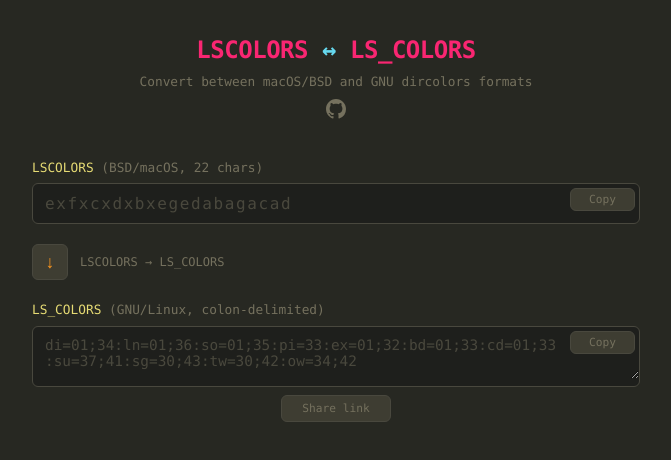
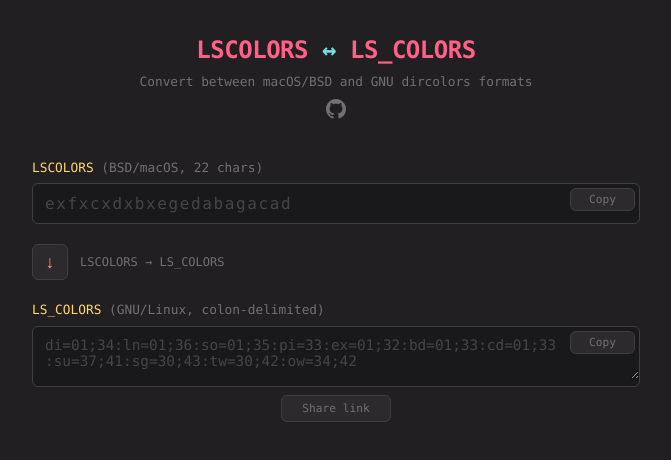
Before and after one commit to kjanat/lscolors, a Svelte app: page / in a window 1280 px wide. Shown: the top 460 px of the page, without its empty margins (304-975 px from the left). Built offline with nearby package versions, Linux system fonts and the light colour scheme.

Commit message:
refactor: reactive derivations, function bindings, Monokai Pro palette

```diff
--- a/index.html
+++ b/index.html
@@ -3,7 +3,10 @@
 	<head>
 		<meta charset="UTF-8">
 		<meta name="viewport" content="width=device-width, initial-scale=1.0">
-		<meta name="description" content="Convert between macOS/BSD LSCOLORS and GNU LS_COLORS terminal color formats instantly.">
+		<meta
+			name="description"
+			content="Convert between macOS/BSD LSCOLORS and GNU LS_COLORS terminal color formats instantly."
+		>
 		<link rel="icon" href="./favicon.svg" type="image/svg+xml">
 		<link rel="icon" href="./favicon.ico" sizes="any">
 		<title>LSCOLORS ↔ LS_COLORS Converter</title>
--- a/src/App.svelte
+++ b/src/App.svelte
@@ -1,5 +1,4 @@
 <script lang="ts">
-import { onMount } from 'svelte';
 import {
 	type BsdSlot,
 	type BsdSlotColors,
@@ -11,50 +10,65 @@ import {
 	lscolorsToCssMap,
 } from './convert.ts';
 import { parseLscolors } from './bsd.ts';
-import { type Direction, encodeHash, decodeHash } from './ui/hash.ts';
+import { type Direction, decodeHash } from './ui/hash.ts';
+import { createHashSync, derivePermalinkUrl } from './ui/hash.svelte.ts';
 import ColorInput from './components/ColorInput.svelte';
 import PreviewTable from './components/PreviewTable.svelte';
 import ShareButton from './components/ShareButton.svelte';
 import SwapControl from './components/SwapControl.svelte';
 import './style.css';
 
-// --- State ---
+// --- Core state: direction + single source value ---
 
-let direction: Direction = $state('lscolors-to-ls_colors');
-let lscolorsValue: string = $state('');
-let lsColorsValue: string = $state('');
-let lscolorsError: string = $state('');
-let lsColorsError: string = $state('');
+const initial = decodeHash(window.location.hash);
+let direction: Direction = $state(initial?.source ?? 'lscolors-to-ls_colors');
+let sourceValue: string = $state(initial?.value ?? '');
 
-// --- Initialization from URL hash ---
-// Must remain client-only: decodeHash reads window.location.hash which
-// doesn't exist during SSR. onMount guarantees a browser environment.
+// --- Derived display values ---
 
-onMount(() => {
-	const initialHash = decodeHash(window.location.hash);
-	if (initialHash !== null) {
-		direction = initialHash.source;
-		if (initialHash.source === 'lscolors-to-ls_colors') {
-			lscolorsValue = initialHash.value;
-			try {
-				lsColorsValue = lscolorsToLsColors(initialHash.value);
-				lscolorsError = '';
-			} catch (e: unknown) {
-				lscolorsError = e instanceof Error ? e.message : 'Invalid LSCOLORS';
-			}
-		} else {
-			lsColorsValue = initialHash.value;
-			try {
-				lscolorsValue = lsColorsToLscolors(initialHash.value);
-				lsColorsError = '';
-			} catch (e: unknown) {
-				lsColorsError = e instanceof Error ? e.message : 'Invalid LS_COLORS';
-			}
-		}
+let lscolorsValue: string = $derived.by(() => {
+	if (direction === 'lscolors-to-ls_colors') return sourceValue;
+	if (sourceValue === '') return '';
+	try {
+		return lsColorsToLscolors(sourceValue);
+	} catch {
+		return '';
 	}
 });
 
-// --- Derived values ---
+let lsColorsValue: string = $derived.by(() => {
+	if (direction === 'ls_colors-to-lscolors') return sourceValue;
+	if (sourceValue === '') return '';
+	try {
+		return lscolorsToLsColors(sourceValue);
+	} catch {
+		return '';
+	}
+});
+
+// --- Derived errors (only the source field can have errors) ---
+
+let lscolorsError: string = $derived.by(() => {
+	if (direction !== 'lscolors-to-ls_colors' || sourceValue === '') return '';
+	try {
+		lscolorsToLsColors(sourceValue);
+		return '';
+	} catch (e: unknown) {
+		return e instanceof Error ? e.message : 'Invalid LSCOLORS';
+	}
+});
+
+let lsColorsError: string = $derived.by(() => {
+	if (direction !== 'ls_colors-to-lscolors' || sourceValue === '') return '';
+	try {
+		lsColorsToLscolors(sourceValue);
+		return '';
+	} catch (e: unknown) {
+		return e instanceof Error ? e.message : 'Invalid LS_COLORS';
+	}
+});
+
+// --- Derived UI labels ---
 
 let directionLabel: string = $derived(
 	direction === 'lscolors-to-ls_colors'
@@ -66,14 +80,14 @@ let swapIcon: string = $derived(
 	direction === 'lscolors-to-ls_colors' ? '↓' : '↑',
 );
 
+// --- Preview maps ---
+
 let previewMaps: {
 	readonly css: Map<BsdSlot, SlotCssColors> | null;
 	readonly bsd: Map<BsdSlot, BsdSlotColors> | null;
 } = $derived.by(() => {
 	if (lscolorsValue.length !== 22) return { css: null, bsd: null };
 	try {
-		// parseLscolors is called once here; lscolorsToCssMap calls it again
-		// internally, but both parse the same input — they succeed or fail together.
 		return {
 			css: lscolorsToCssMap(lscolorsValue),
 			bsd: parseLscolors(lscolorsValue),
@@ -83,85 +97,38 @@ let previewMaps: {
 	}
 });
 
-// --- Conversion handlers ---
+// --- Setters for function bindings ---
 
-function handleLscolorsInput(): void {
-	lscolorsError = '';
-	lsColorsError = '';
+function setBsdValue(value: string): void {
 	direction = 'lscolors-to-ls_colors';
-	try {
-		lsColorsValue = lscolorsToLsColors(lscolorsValue);
-	} catch (e: unknown) {
-		lsColorsValue = '';
-		lscolorsError = e instanceof Error ? e.message : 'Invalid LSCOLORS';
-	}
+	sourceValue = value;
 }
 
-function handleLsColorsInput(): void {
-	lsColorsError = '';
-	lscolorsError = '';
+function setGnuValue(value: string): void {
 	direction = 'ls_colors-to-lscolors';
-	try {
-		lscolorsValue = lsColorsToLscolors(lsColorsValue);
-	} catch (e: unknown) {
-		lscolorsValue = '';
-		lsColorsError = e instanceof Error ? e.message : 'Invalid LS_COLORS';
-	}
+	sourceValue = value;
 }
 
 // --- Direction swap ---
 
 function handleSwap(): void {
-	lscolorsError = '';
-	lsColorsError = '';
 	if (direction === 'lscolors-to-ls_colors') {
 		direction = 'ls_colors-to-lscolors';
-		try {
-			lscolorsValue = lsColorsToLscolors(lsColorsValue);
-		} catch (e: unknown) {
-			lscolorsValue = '';
-			lsColorsError = e instanceof Error ? e.message : 'Invalid LS_COLORS';
-		}
+		sourceValue = lsColorsValue;
 	} else {
 		direction = 'lscolors-to-ls_colors';
-		try {
-			lsColorsValue = lscolorsToLsColors(lscolorsValue);
-		} catch (e: unknown) {
-			lsColorsValue = '';
-			lscolorsError = e instanceof Error ? e.message : 'Invalid LSCOLORS';
-		}
+		sourceValue = lscolorsValue;
 	}
 }
 
 // --- URL hash sync ---
 
-let hashFragment: string = $derived.by(() => {
-	const sourceValue =
-		direction === 'lscolors-to-ls_colors' ? lscolorsValue : lsColorsValue;
-	return encodeHash({ source: direction, value: sourceValue });
-});
+let permalinkUrl: string = $derived(derivePermalinkUrl(direction, sourceValue));
 
-let permalinkUrl: string = $derived(
-	hashFragment === ''
-		? window.location.origin + window.location.pathname + window.location.search
-		: window.location.origin +
-				window.location.pathname +
-				window.location.search +
-				hashFragment,
+createHashSync(
+	() => direction,
+	() => sourceValue,
 );
-
-let hashTimeout: ReturnType<typeof setTimeout> | undefined;
-let lastAppliedUrl: string | undefined;
-
-$effect(() => {
-	const url = permalinkUrl;
-	if (url === lastAppliedUrl) return;
-	clearTimeout(hashTimeout);
-	hashTimeout = setTimeout(() => {
-		lastAppliedUrl = url;
-		history.replaceState(null, '', url);
-	}, 120);
-});
 </script>
 
 <main>
@@ -190,9 +157,8 @@ $effect(() => {
 	<div class="converter">
 		<!-- LSCOLORS input field -->
 		<ColorInput
-			bind:value={lscolorsValue}
+			bind:value={() => lscolorsValue, setBsdValue}
 			error={lscolorsError}
-			oninput={handleLscolorsInput}
 			label="LSCOLORS"
 			hint="BSD/macOS, 22 chars"
 			id="lscolors"
@@ -206,9 +172,8 @@ $effect(() => {
 
 		<!-- LS_COLORS textarea -->
 		<ColorInput
-			bind:value={lsColorsValue}
+			bind:value={() => lsColorsValue, setGnuValue}
 			error={lsColorsError}
-			oninput={handleLsColorsInput}
 			label="LS_COLORS"
 			hint="GNU/Linux, colon-delimited"
 			id="ls-colors"
--- a/src/components/ColorInput.svelte
+++ b/src/components/ColorInput.svelte
@@ -5,7 +5,7 @@ import CopyButton from './CopyButton.svelte';
 interface Props extends HTMLAttributes<HTMLDivElement> {
 	value: string;
 	error: string;
-	oninput: () => void;
+	oninput?: () => void;
 	label: string;
 	hint: string;
 	id: string;
--- a/src/components/CopyButton.svelte
+++ b/src/components/CopyButton.svelte
@@ -1,5 +1,4 @@
 <script lang="ts">
-import { onDestroy } from 'svelte';
 import type { HTMLButtonAttributes } from 'svelte/elements';
 
 interface Props extends HTMLButtonAttributes {
@@ -11,7 +10,9 @@ interface Props extends HTMLButtonAttributes {
 let { text, label = 'Copy', class: className = '', ...rest }: Props = $props();
 
 const copiedLabel = 'Copied!';
-let wider: string = $derived(label.length >= copiedLabel.length ? label : copiedLabel);
+let wider: string = $derived(
+	label.length >= copiedLabel.length ? label : copiedLabel,
+);
 
 let copied = $state(false);
 let timeoutId: ReturnType<typeof setTimeout> | undefined = $state(undefined);
@@ -37,11 +38,12 @@ async function handleClick(): Promise<void> {
 	}
 }
 
-onDestroy(() => {
-	if (timeoutId !== undefined) {
-		clearTimeout(timeoutId);
-		timeoutId = undefined;
-	}
+$effect(() => {
+	return () => {
+		if (timeoutId !== undefined) {
+			clearTimeout(timeoutId);
+		}
+	};
 });
 </script>
 
--- a/src/style.css
+++ b/src/style.css
@@ -16,21 +16,21 @@
 		"DejaVu Sans Mono",
 		monospace;
 
-	/* Monokai-inspired palette */
-	--bg: #272822;
-	--bg-surface: #3e3d32;
-	--bg-input: #1e1f1c;
-	--fg: #f8f8f2;
-	--fg-muted: #75715e;
-	--fg-label: #e6db74;
-	--accent: #66d9ef;
-	--accent-hover: #a1eff5;
-	--error: #f92672;
-	--border: #49483e;
-	--border-focus: #66d9ef;
-	--success: #a6e22e;
-	--orange: #fd971f;
-	--purple: #ae81ff;
+	/* Monokai-inspired palette, colours from https://monokai.pro/contribute */
+	--bg: #221f22;
+	--bg-surface: #2d2a2e;
+	--bg-input: #19181a;
+	--fg: #fcfcfa;
+	--fg-muted: #727072;
+	--fg-label: #ffd866;
+	--accent: #78dce8;
+	--accent-hover: color-mix(in srgb, var(--accent) 80%, white);
+	--error: #ff6188;
+	--border: #403e41;
+	--border-focus: #78dce8;
+	--success: #a9dc76;
+	--orange: #fc9867;
+	--purple: #ab9df2;
 	--radius: 6px;
 }
 
--- /dev/null
+++ b/src/ui/hash.svelte.ts
@@ -0,0 +1,73 @@
+/**
+ * Reactive URL hash sync for Svelte 5.
+ *
+ * Debounces `history.replaceState` calls to avoid thrashing
+ * the browser history on every keystroke.
+ */
+
+import { type Direction, encodeHash } from './hash.ts';
+
+/**
+ * Create a reactive `$effect` that syncs converter state to the URL hash.
+ *
+ * @param getDirection - getter for the current conversion direction
+ * @param getSourceValue - getter for the current source field value
+ * @param debounceMs - debounce delay in milliseconds (default: 120)
+ */
+export function createHashSync(
+	getDirection: () => Direction,
+	getSourceValue: () => string,
+	debounceMs: number = 120,
+): void {
+	let lastAppliedUrl: string | undefined;
+	let timeout: ReturnType<typeof setTimeout> | undefined;
+
+	$effect(() => {
+		const direction = getDirection();
+		const sourceValue = getSourceValue();
+		const hashFragment = encodeHash({ source: direction, value: sourceValue });
+		const url =
+			hashFragment === ''
+				? window.location.origin +
+					window.location.pathname +
+					window.location.search
+				: window.location.origin +
+					window.location.pathname +
+					window.location.search +
+					hashFragment;
+
+		if (url === lastAppliedUrl) return;
+		clearTimeout(timeout);
+		timeout = setTimeout(() => {
+			lastAppliedUrl = url;
+			history.replaceState(null, '', url);
+		}, debounceMs);
+
+		return () => {
+			clearTimeout(timeout);
+		};
+	});
+}
+
+/**
+ * Derive the current permalink URL from converter state.
+ *
+ * Pure function, no side effects — suitable for use in `$derived`.
+ */
+export function derivePermalinkUrl(
+	direction: Direction,
+	sourceValue: string,
+): string {
+	const hashFragment = encodeHash({ source: direction, value: sourceValue });
+	if (hashFragment === '') {
+		return (
+			window.location.origin + window.location.pathname + window.location.search
+		);
+	}
+	return (
+		window.location.origin +
+		window.location.pathname +
+		window.location.search +
+		hashFragment
+	);
+}
--- a/vite.config.ts
+++ b/vite.config.ts
@@ -6,7 +6,10 @@ import { defineConfig } from 'vitest/config';
 export default defineConfig({
 	base:
 		process.env.GITHUB_ACTIONS === 'true'
-			? `/${process.env.GITHUB_REPOSITORY!.split('/')[1]}/`
+			? /* biome-ignore lint/style/noNonNullAssertion: We know that
+				 * GITHUB_REPOSITORY will be set in GitHub Actions, and we want
+				 * to ensure that the base path is correct for GitHub Pages. */
+				`/${process.env.GITHUB_REPOSITORY!.split('/')[1]}/`
 			: '/',
 	build: { outDir: 'dist' },
 	server: { allowedHosts: ['propc-manjaro'] },
```
Also changed, not shown: .zed/settings.json, public/favicon.svg.
